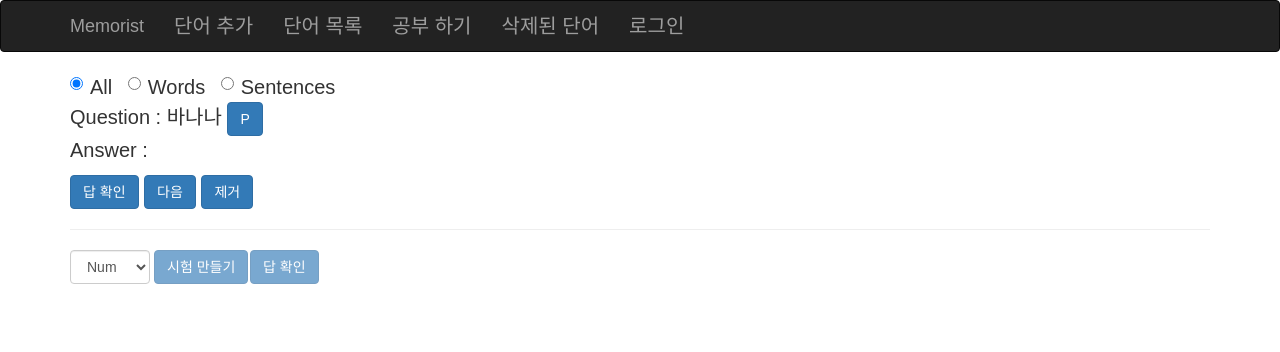
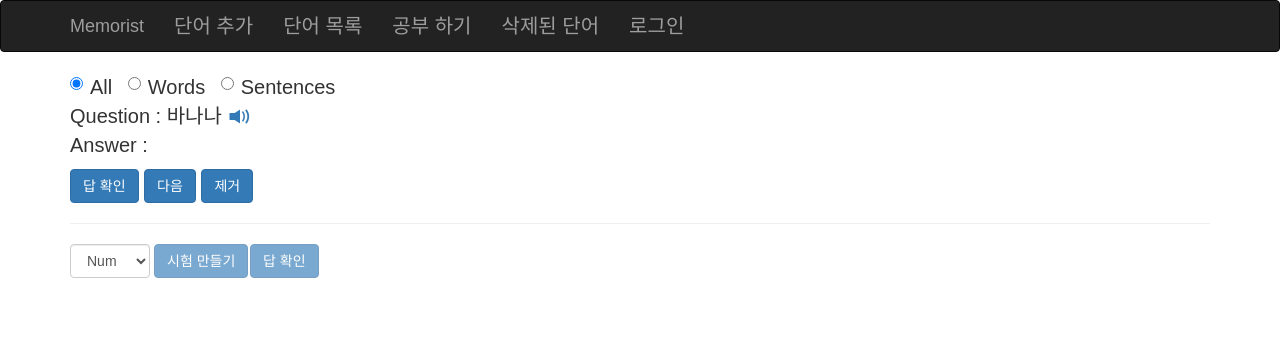
Before and after one commit to cjh5414/Memorist, a Django app: page /study/ in a window 1280 px wide. Shown: the top 352 px of the page. Run offline with Django 3.2, Linux system fonts and the light colour scheme; a user stored in the database is signed in; data comes from the database, SQL or seed files in the repository; some libraries are stand-ins or nearby versions; some web fonts are replaced.

Commit message:
Put pronounciation icon

```diff
--- a/memorist/static/js/study.js
+++ b/memorist/static/js/study.js
@@ -71,11 +71,11 @@ $("#id_make_test_btn").click(function () {
                 test_table.append(
                     '<tr onClick="onClickTestCol(\'' + i + '\')">' +
                         '<td></td>' +
-                        '<td>' + test_word_list[i].question +
-                            '<button onClick="onClickPronounce(event, \'' + test_word_list[i].question + '\')" class="btn btn-primary">P</button>' +
+                        '<td>' + test_word_list[i].question + ' ' +
+                            '<a href="#" onClick="onClickPronounce(event, \'' + test_word_list[i].question + '\')"><span class="glyphicon glyphicon-volume-up" style=""></span></a>' +
                         '</td>' +
-                        '<td><span class="test_answer" hidden>' + test_word_list[i].answer +
-                            '<button onClick="onClickPronounce(event, \'' + test_word_list[i].answer + '\')" class="btn btn-primary">P</button>' +
+                        '<td><span class="test_answer" hidden>' + test_word_list[i].answer + ' ' +
+                            '<a href="#" onClick="onClickPronounce(event, \'' + test_word_list[i].answer + '\')"><span class="glyphicon glyphicon-volume-up" style=""></span></a>' +
                         '</span></td>' +
                     '</tr>')
             }
--- a/memorist/wordlist/templates/study_word.html
+++ b/memorist/wordlist/templates/study_word.html
@@ -11,11 +11,11 @@
         </div>
         <div>
             Question : <span id="id_study_question_block">{{ word.question }}</span>
-            <button type="button" onClick="onClickPronounce(event, id_study_question_block.textContent)" class="btn btn-primary">P</button>
+            <a href="#" onClick="onClickPronounce(event, id_study_question_block.textContent)"><span class="glyphicon glyphicon-volume-up" style=""></span></a>
         </div>
         <p>Answer : <span hidden id="id_study_answer_block">
             <span id="id_study_answer_box">{{ word.answer }}</span>
-            <button type="button" onClick="onClickPronounce(event, id_study_answer_box.textContent)" class="btn btn-primary">P</button>
+            <a href="#" onClick="onClickPronounce(event, id_study_answer_box.textContent)"><span class="glyphicon glyphicon-volume-up" style=""></span></a>
         </span></p>
 
         {% load bootstrap3 %}
```
